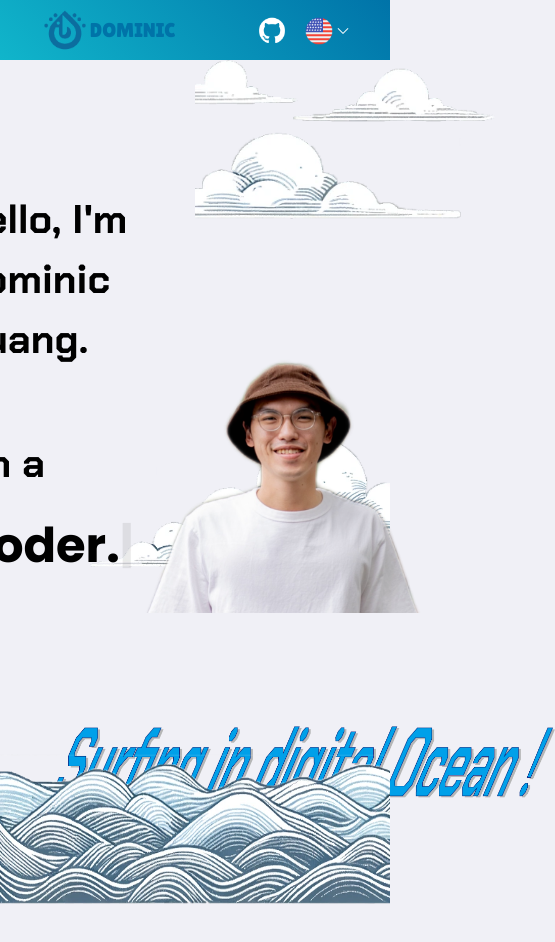
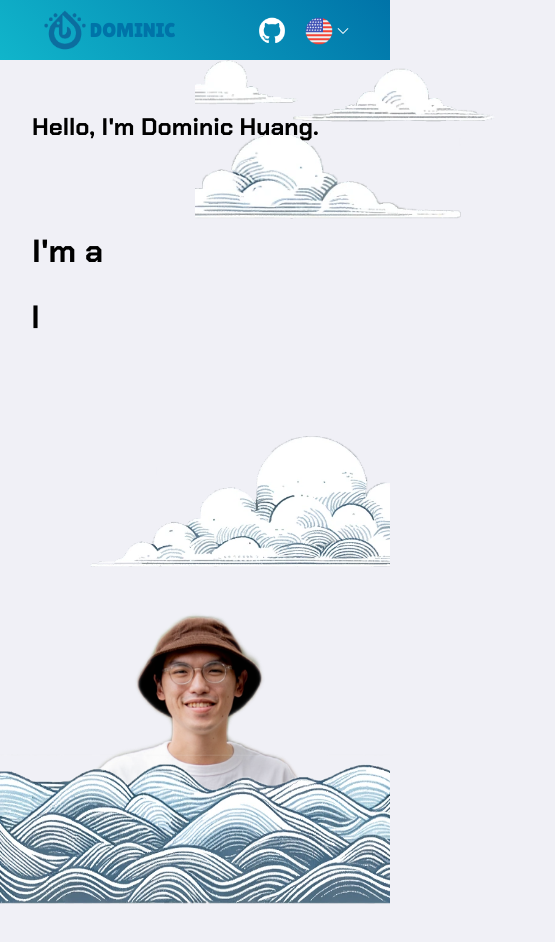
Before and after one commit to Dominic1013/project_portfoliosWeb, a React (Vite) app: page / in a window 390 px wide. Shown: the top 942 px of the page, 555 px wide, since content can reach past the window. Built offline with nearby package versions, Linux system fonts and the light colour scheme.

Commit message:
create Hero RWD 1/2

```diff
--- a/src/components/hero/Hero.jsx
+++ b/src/components/hero/Hero.jsx
@@ -12,12 +12,11 @@ export default function Hero() {
           <h1>Hello, I'm Dominic Huang. </h1>
           <h2>I'm a</h2>
           {/* <h2 className="typingText">Web Frond-end Developer |</h2> */}
-          <div className="typingText">
-            {" "}
+          <h2 className="typingText">
             <ReactTyped
               startWhenVisible
               strings={[
-                "Web Frond-end Developer.",
+                "Frond-end Developer.",
                 "Coder.",
                 "Explorer.",
                 "Dancer.",
@@ -27,7 +26,7 @@ export default function Hero() {
               backSpeed={40}
               loop={true}
             />
-          </div>
+          </h2>
         </div>
       </div>
       <div className="heroImg">
--- a/src/components/hero/hero.scss
+++ b/src/components/hero/hero.scss
@@ -7,7 +7,7 @@
 .hero {
   position: relative;
   width: 100vw;
-  height: 100dvh;
+  min-height: 100dvh;
 
   display: flex;
   justify-content: center;
@@ -27,6 +27,7 @@
     justify-content: center;
     align-items: center;
     padding-bottom: 12rem;
+
     // border: 2px solid red;
     .contentBox {
       height: 100%;
@@ -67,7 +68,6 @@
 
     img {
       max-width: 800px;
-      min-width: 300px;
     }
   }
   .ocean {
@@ -103,7 +103,8 @@
     }
     .surfing {
       position: absolute;
-      width: 500px;
+      //   width: 500px;
+      width: 30%;
       bottom: 20%;
       left: 20%;
       animation: surfing 8s infinite;
@@ -112,23 +113,6 @@
 }
 
 @keyframes surfing {
-  //   0%,
-  //   100% {
-  //     bottom: 20%;
-  //     left: 20%;
-  //   }
-  //   25% {
-  //     bottom: 15%;
-  //     left: 22%;
-  //   }
-  //   50% {
-  //     bottom: 10%;
-  //     left: 18%;
-  //   }
-  //   75% {
-  //     bottom: 15%;
-  //     left: 16%;
-  //   }
   0%,
   100% {
     bottom: 20%;
@@ -151,3 +135,87 @@
     left: 14%;
   }
 }
+
+@media screen and (max-width: 1225px) {
+  .hero {
+    .heroImg {
+      img {
+        min-width: 533px;
+      }
+    }
+    .illustrations {
+      .surfing {
+        left: 5%;
+        animation: surfing1225 8s infinite;
+      }
+    }
+  }
+}
+@keyframes surfing1225 {
+  0%,
+  100% {
+    bottom: 20%;
+    left: 5%;
+  }
+  25% {
+    bottom: 15%;
+    left: 7%;
+  }
+  37.5% {
+    bottom: 10%;
+    left: 3%;
+  }
+  50% {
+    bottom: 15%;
+    left: 2%;
+  }
+  70% {
+    bottom: 10%;
+    left: 0%;
+  }
+}
+
+@media screen and (max-width: 1050px) {
+  .hero {
+    padding: 0rem;
+    .content {
+      min-width: 250px;
+      padding-left: 1rem;
+      .contentBox {
+        min-width: 250px;
+        padding-left: 1rem;
+        h1 {
+          font-size: 1.5rem;
+        }
+        h2 {
+          font-size: 2rem;
+        }
+        .typingText {
+          font-size: 1.5rem;
+          line-height: 2.5rem;
+        }
+      }
+    }
+  }
+}
+
+@media screen and (max-width: 768px) {
+  .hero {
+    min-height: 100dvh;
+    flex-wrap: wrap;
+    flex-direction: column;
+    .content {
+      width: 100vw;
+      .contentBox {
+        width: 100%;
+      }
+    }
+    .heroImg {
+      width: 100vw;
+      img {
+        max-width: 300px;
+        min-width: 300px;
+      }
+    }
+  }
+}
--- a/src/pages/home/home.scss
+++ b/src/pages/home/home.scss
@@ -28,10 +28,12 @@
   min-height: 100dvh;
   //   overflow: hidden;
   .sectionTopNav {
+    position: relative;
     z-index: 100;
   }
 
   .sectionHero {
+    position: relative;
     z-index: 8;
   }
 }
```
